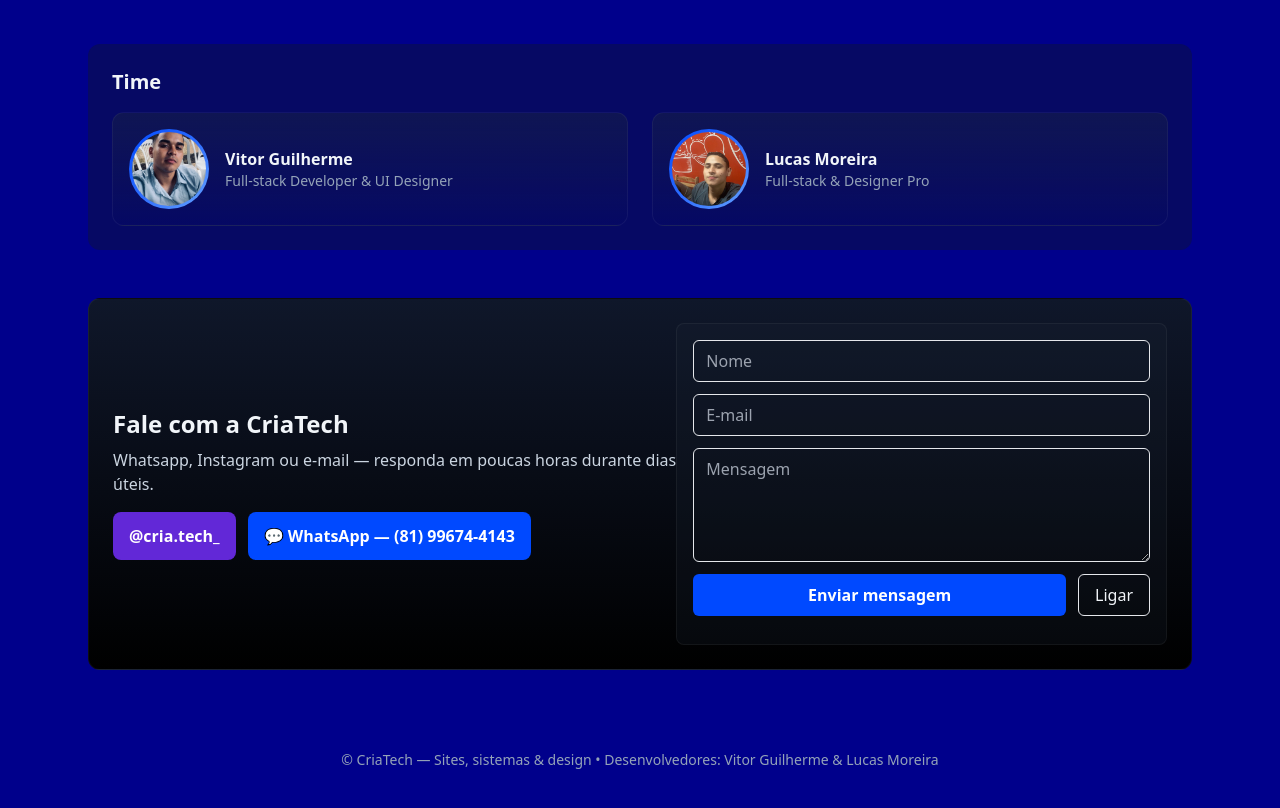
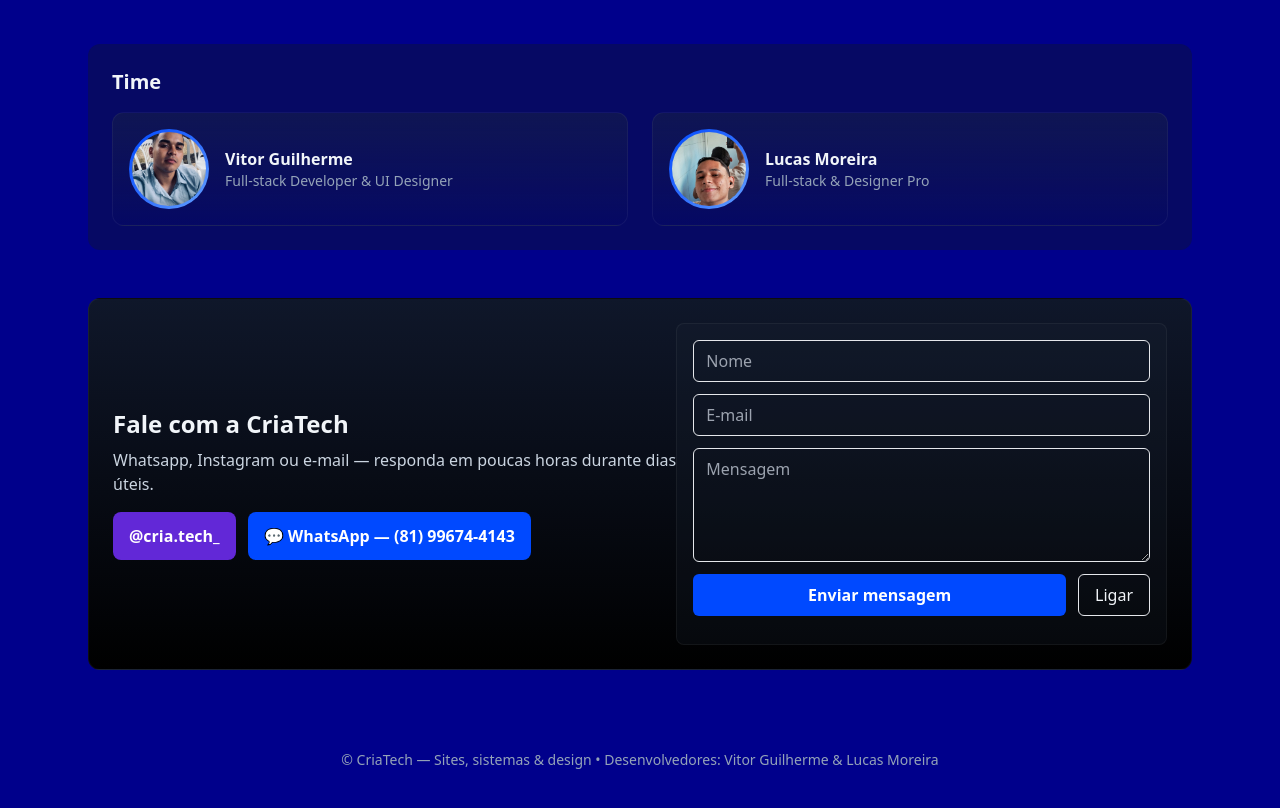
Before and after one commit to Newksitesfss/cria-tech, a plain HTML site: page index.html in a window 1280 px wide. Shown: the part 1240-2048 px from the top of the page. Drawn offline with nearby package versions, Linux system fonts and the light colour scheme.

Commit message:
Update index.html

```diff
--- a/index.html
+++ b/index.html
@@ -177,7 +177,7 @@
         <div class="absolute inset-0 rounded-full bg-gradient-to-br from-[#0049ff] via-[#2d6dff] to-[#66a3ff] animate-spin-slow"></div>
         <!-- Imagem do Lucas -->
         <img
-          src="lucas.png"
+          src="luc.jpeg"
           alt="Foto de Lucas Moreira"
           class="absolute inset-[3px] rounded-full w-[calc(100%-6px)] h-[calc(100%-6px)] object-cover object-center"
         />
```
